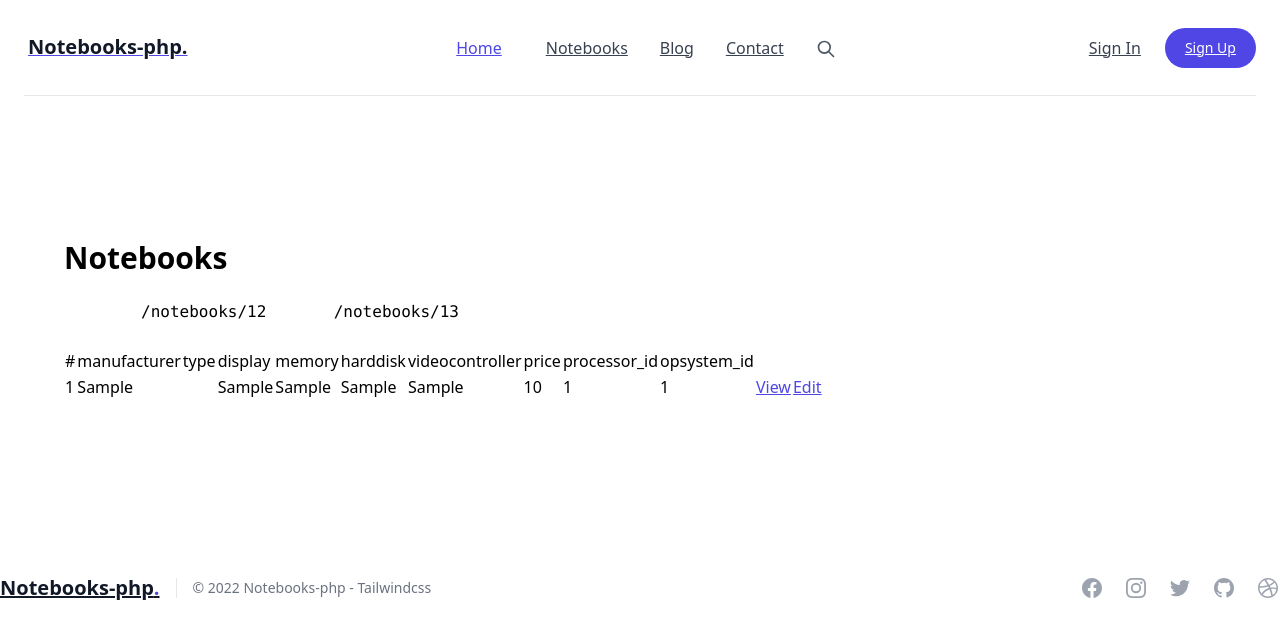
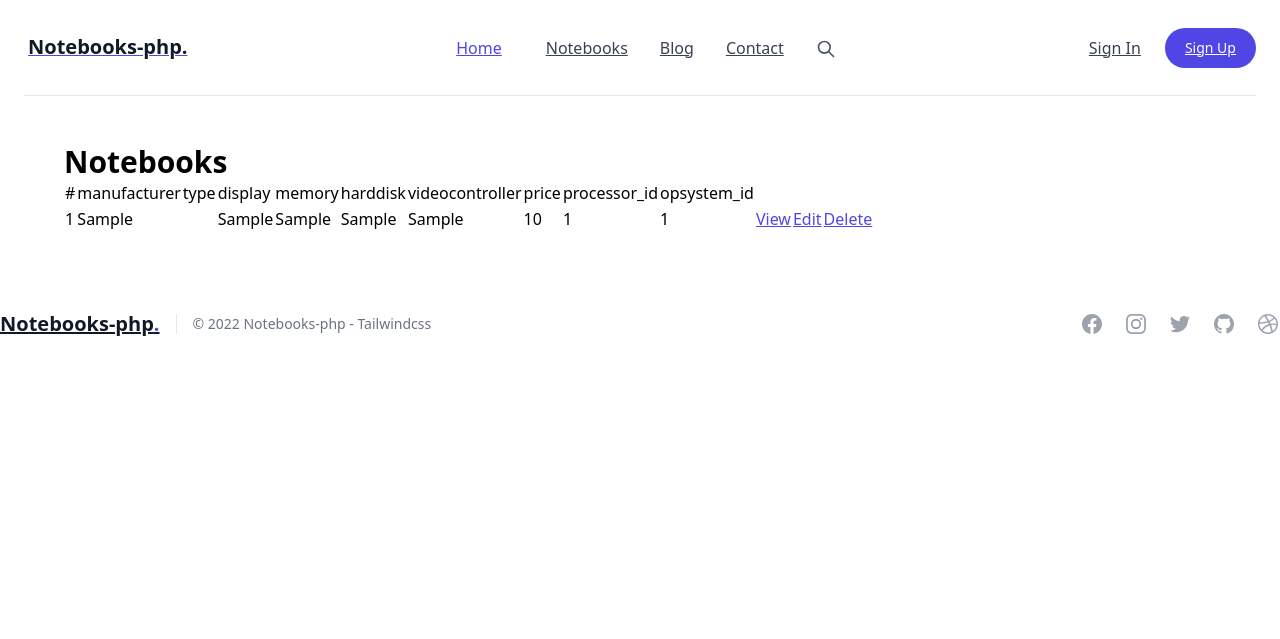
Before and after one commit to Zsolt148/Notebooks-php, a PHP site: page /notebooks in a window 1280 px wide. Shown: the top 639 px of the page. Run offline with PHP 8.4, Linux system fonts and the light colour scheme; tables that the repository leaves empty or names only in its code hold one stand-in row (values such as "Sample post"); style sheets or scripts are compiled from the project's sources.

Commit message:
Model deletion, findOrFail, status message

```diff
--- a/app/Controllers/NotebookController.php
+++ b/app/Controllers/NotebookController.php
@@ -46,7 +46,7 @@ class NotebookController extends Controller
 	 */
     public function show(int $id)
     {
-		$notebook = Notebook::query()->find($id);
+		$notebook = Notebook::query()->findOrFail($id);
 
 		return $this->view('notebooks/show.php', [
 			'notebook' => $notebook
@@ -55,7 +55,7 @@ class NotebookController extends Controller
 
 	public function edit(int $id)
 	{
-		$notebook = Notebook::query()->find($id);
+		$notebook = Notebook::query()->findOrFail($id);
 
 		return $this->view('notebooks/edit.php', [
 			'notebook' => $notebook
@@ -85,19 +85,26 @@ class NotebookController extends Controller
 
 		} catch(\Exception $e) {
 			return $this->view('notebooks/edit.php', [
-				'notebook' => Notebook::query()->find($id),
+				'notebook' => Notebook::query()->findOrFail($id),
 				'errors' => $e->getMessage()
 			]);
 		}
 
 		Notebook::query()->update($id, $post);
 
-		return redirect(route($this->routes->get('notebooks.index')));
+		return redirect(route($this->routes->get('notebooks.index')), [
+			'status' => 'Successfully updated',
+		]);
 	}
 
 	public function delete(int $id)
 	{
-		$notebook = Notebook::query()->find($id);
+		$notebook = Notebook::query()->delete($id);
 
+		if($notebook) {
+			return redirect(route($this->routes->get('notebooks.index')), [
+				'status' => 'Successfully deleted',
+			]);
+		}
 	}
 }
--- a/app/Helpers/Router.php
+++ b/app/Helpers/Router.php
@@ -19,6 +19,6 @@ class Router
 			return $route->handle($routes, $id);
 		}
 
-		return require_once abort();
+		return abort();
 	}
 }
--- a/app/Helpers/helpers.php
+++ b/app/Helpers/helpers.php
@@ -21,9 +21,13 @@ function route(Route $route, $id = null) : string
  * @param $statusCode
  * @return void
  */
-function redirect($url, $statusCode = 303) : void
+function redirect($url, $params = []) : void
 {
-	header('Location: ' . $url, true, $statusCode);
+	if(!empty($params)) {
+		$url .= '?' . http_build_query($params);
+	}
+
+	header('Location: ' . $url, true, 303);
 }
 
 /**
@@ -57,5 +61,21 @@ function abort($code = 404)
 {
 	http_response_code($code);
 
-	return view($code . ".php");
+	die();
+
+	// TODO fix me: return 404.php with routes
+	// return require_once abort() where used
+	//return view($code . ".php");
 }
+
+/**
+ * @param $boolean
+ * @param $code
+ * @return string|void
+ */
+function abort_if($boolean, $code = 404)
+{
+	if($boolean) {
+		return abort($code);
+	}
+}
--- a/app/Models/Model.php
+++ b/app/Models/Model.php
@@ -82,8 +82,21 @@ abstract class Model implements ModelInterface
 	public function find(int $id)
 	{
 		return $this->db()
-			->query("SELECT * FROM {$this->table} WHERE id=$id")
+			->query("SELECT * FROM {$this->table} WHERE id = $id")
 			->fetch(\PDO::FETCH_ASSOC);
+	}
+
+	/**
+	 * @param int $id
+	 * @return mixed
+	 */
+	public function findOrFail(int $id)
+	{
+		$data = $this->find($id);
+
+		abort_if(!$data);
+
+		return $data;
 	}
 
 	/**
@@ -105,7 +118,7 @@ abstract class Model implements ModelInterface
 		// Prepare statement
 		$stmt = $this->db()
 			->prepare("
-				INSERT INTO " . $this->table . "(" . implode(",", $fields) . ")
+				INSERT INTO {$this->table} (" . implode(",", $fields) . ")
 				VALUES(" . implode(",", $marks) . ")
 			");
 
@@ -137,7 +150,7 @@ abstract class Model implements ModelInterface
 		// Prepare statement
 		$stmt = $this->db()
 			->prepare("
-				UPDATE " . $this->table . " SET " . implode(", ", $set) . "
+				UPDATE {$this->table} SET " . implode(", ", $set) . "
 				WHERE id = $id;
 			");
 
@@ -149,6 +162,25 @@ abstract class Model implements ModelInterface
 	}
 
 	/**
+	 * @param int $id
+	 * @return bool
+	 */
+	public function delete(int $id)
+	{
+		// Prepare statement
+		$stmt = $this->db()
+			->prepare("
+				DELETE FROM {$this->table}
+				WHERE id = $id;
+			");
+
+		// Execute statement
+		$stmt->execute();
+
+		return true;
+	}
+
+	/**
 	 * The method return a PDO database connection.
 	 *
 	 * @return object
--- a/resources/views/notebooks/index.php
+++ b/resources/views/notebooks/index.php
@@ -2,15 +2,32 @@
 include("../resources/views/layouts/header.php");
 ?>
 <section class="w-full px-6 pb-12 antialiased bg-white">
-    <div class="px-10 py-24 mx-auto max-w-7xl">
+    <div class="px-10 mx-auto max-w-7xl">
         <h1 class="text-3xl font-bold">Notebooks</h1>
 
-        <pre>
+		<?php if(isset($_GET['status']) && !empty($_GET['status'])) { ?>
+            <div class="relative items-center w-full py-12 mx-auto">
+                <div class="p-6 border-l-4 border-green-500 -6 rounded-r-xl bg-green-50">
+                    <div class="flex">
+                        <div class="flex-shrink-0">
+                            <svg class="w-5 h-5 text-green-400" xmlns="http://www.w3.org/2000/svg" viewBox="0 0 20 20" fill="currentColor" aria-hidden="true">
+                                <path fill-rule="evenodd" d="M10 18a8 8 0 100-16 8 8 0 000 16zm3.707-9.293a1 1 0 00-1.414-1.414L9 10.586 7.707 9.293a1 1 0 00-1.414 1.414l2 2a1 1 0 001.414 0l4-4z" clip-rule="evenodd"></path>
+                            </svg>
+                        </div>
+                        <div class="ml-3">
+                            <div class="text-sm text-green-700">
+                                <p><?php echo $_GET['status']; ?></p>
+                            </div>
+                        </div>
+                    </div>
+                </div>
+            </div>
+		<?php } ?>
 
-		<?php echo route($routes->get('notebooks.show'), 12); ?>
-		<?php echo route($routes->get('notebooks.show'), 13); ?>
+        <?php if(isset($errors) && !empty($errors)) { ?>
 
-        </pre>
+		<?php } ?>
+
         <table class="table table-auto">
             <thead>
             <tr>
@@ -42,6 +59,7 @@ include("../resources/views/layouts/header.php");
                     <td><?php echo $n['opsystem_id']; ?></td>
                     <td><a href="<?php echo route($routes->get('notebooks.show'), $n['id']); ?>">View</a></td>
                     <td><a href="<?php echo route($routes->get('notebooks.edit'), $n['id']); ?>">Edit</a></td>
+                    <td><a href="<?php echo route($routes->get('notebooks.delete'), $n['id']); ?>">Delete</a></td>
                 </tr>
             <?php } ?>
             </tbody>
```
Also changed, not shown: resources/views/notebooks/edit.php (+6 -1 lines).
